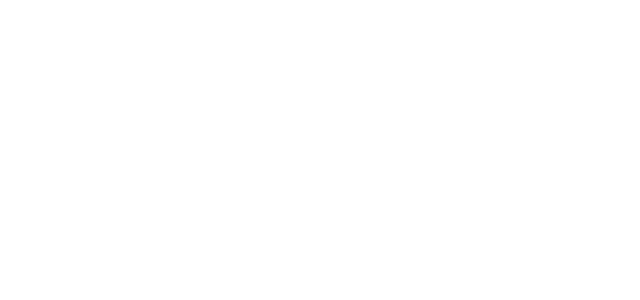
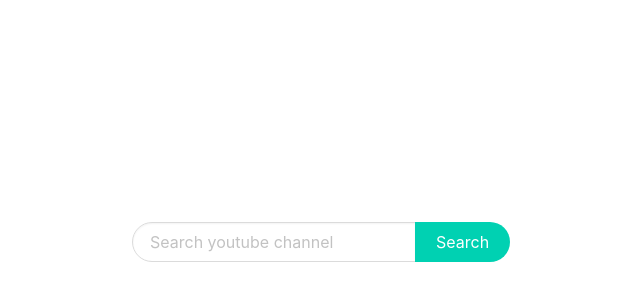
Before and after one commit to athulmr/youtube-subscription-without-account, an Angular app: page / in a window 1280 px wide. Shown: the part 490-790 px from the top of the page, without its empty margins (226-866 px from the left). Built offline with nearby package versions, Linux system fonts and the light colour scheme.

Commit message:
Added router outlet Added bulma css framework

```diff
--- a/angular.json
+++ b/angular.json
@@ -25,6 +25,7 @@
               "src/_redirects"
             ],
             "styles": [
+              "./node_modules/bulma/css/bulma.min.css",
               "src/styles.css"
             ],
             "scripts": []
--- a/package.json
+++ b/package.json
@@ -19,6 +19,7 @@
     "@angular/platform-browser": "~9.1.7",
     "@angular/platform-browser-dynamic": "~9.1.7",
     "@angular/router": "~9.1.7",
+    "bulma": "^0.9.0",
     "rxjs": "~6.5.4",
     "tslib": "^1.10.0",
     "zone.js": "~0.10.2"
--- a/src/app/app-routing.module.ts
+++ b/src/app/app-routing.module.ts
@@ -1,8 +1,13 @@
 import { NgModule } from '@angular/core';
 import { Routes, RouterModule } from '@angular/router';
+import { SubscriptionsComponent } from './components/subscriptions/subscriptions.component';
+import { SearchAndAddComponent } from './components/search-and-add/search-and-add.component';
 
 
-const routes: Routes = [];
+const routes: Routes = [
+  { path: 'sub', component: SubscriptionsComponent },
+  { path: '', component: SearchAndAddComponent }
+];
 
 @NgModule({
   imports: [RouterModule.forRoot(routes)],
--- a/src/app/app.component.html
+++ b/src/app/app.component.html
@@ -1,6 +1 @@
-<div *ngFor="let item of items">
- <a href="https://www.youtube.com/watch?v={{item.snippet.resourceId.videoId}}">
-
-   <img src="{{item.snippet.thumbnails.default.url}}" alt="{{item.snippet.title}}"> {{item.snippet.title}} | {{item.snippet.publishedAt}}
-  </a>
-</div>
+<router-outlet></router-outlet>
--- a/src/app/app.component.ts
+++ b/src/app/app.component.ts
@@ -9,57 +9,6 @@
   templateUrl: './app.component.html',
   styleUrls: ['./app.component.css']
 })
-export class AppComponent implements OnInit {
+export class AppComponent {
   title = 'youtube-subscription-without-account';
-  items: PlayList[] = [];
-  apiKey = environment.apiKey;
-  constructor(private yt: YouTubeService, private route: ActivatedRoute) {}
-
-  ngOnInit() {
-    this.items = [];
-    this.route.queryParams.subscribe(
-      params => {
-        console.log(params.ids);
-
-        if (params.ids) {
-
-          this.getChannels(params.ids);
-        }
-      });
-  }
-
-  getChannels(id: string) {
-    if (!id) {
-      throw new Error('id not present');
-    }
-
-    this.yt.getChannel(id, this.apiKey)
-    .subscribe(res => {
-
-      res.items.forEach(item => {
-        const playlistId = item.contentDetails.relatedPlaylists.uploads;
-        this.getPlayListItems(playlistId);
-      });
-    });
-  }
-
-  getPlayListItems(id: string) {
-    this.yt.getPlaylistItems(id, this.apiKey)
-    .subscribe(res => {
-      if(this.items.length === 0) {
-        this.items = res.items;
-      } else {
-        this.items = this.items.concat(res.items);
-        this.sortPlayListByDate(this.items);
-      }
-    });
-  }
-
-  sortPlayListByDate(playlist: PlayList[]) {
-    playlist.sort((a, b) => {
-      const aDate = new Date(a.snippet.publishedAt);
-      const bDate = new Date(b.snippet.publishedAt);
-      return bDate.getTime() - aDate.getTime();
-    });
-  }
 }
--- a/src/app/app.module.ts
+++ b/src/app/app.module.ts
@@ -4,10 +4,14 @@
 
 import { AppRoutingModule } from './app-routing.module';
 import { AppComponent } from './app.component';
+import { SubscriptionsComponent } from './components/subscriptions/subscriptions.component';
+import { SearchAndAddComponent } from './components/search-and-add/search-and-add.component';
 
 @NgModule({
   declarations: [
-    AppComponent
+    AppComponent,
+    SubscriptionsComponent,
+    SearchAndAddComponent
   ],
   imports: [
     BrowserModule,
--- /dev/null
+++ b/src/app/components/search-and-add/search-and-add.component.html
@@ -0,0 +1,18 @@
+<div class="section search">
+  <div class="container">
+    <div class="columns is-centered">
+      <div class="column is-half">
+        <div class="field has-addons">
+          <div class="control">
+            <input class="input is-rounded" type="text" placeholder="Search youtube channel">
+          </div>
+          <div class="control">
+            <a class="button is-primary  is-rounded">
+              Search
+            </a>
+          </div>
+        </div>
+      </div>
+    </div>
+  </div>
+</div>
--- /dev/null
+++ b/src/app/components/search-and-add/search-and-add.component.ts
@@ -0,0 +1,16 @@
+import { Component, OnInit } from '@angular/core';
+
+@Component({
+  selector: 'app-search-and-add',
+  templateUrl: './search-and-add.component.html',
+  styles: [
+  ]
+})
+export class SearchAndAddComponent implements OnInit {
+
+  constructor() { }
+
+  ngOnInit(): void {
+  }
+
+}
--- /dev/null
+++ b/src/app/components/subscriptions/subscriptions.component.html
@@ -0,0 +1,6 @@
+<div *ngFor="let item of items">
+  <a href="https://www.youtube.com/watch?v={{item.snippet.resourceId.videoId}}">
+
+    <img src="{{item.snippet.thumbnails.default.url}}" alt="{{item.snippet.title}}"> {{item.snippet.title}} | {{item.snippet.publishedAt}}
+   </a>
+ </div>
--- /dev/null
+++ b/src/app/components/subscriptions/subscriptions.component.ts
@@ -0,0 +1,66 @@
+import { Component, OnInit } from '@angular/core';
+import { PlayList } from 'src/app/model/playlist.model';
+import { YouTubeService } from 'src/app/service/youtube.service';
+import { ActivatedRoute } from '@angular/router';
+import { environment } from '../../../environments/environment';
+
+@Component({
+  selector: 'app-subscriptions',
+  templateUrl: './subscriptions.component.html',
+  styles: [
+  ]
+})
+export class SubscriptionsComponent implements OnInit {
+
+  items: PlayList[] = [];
+  apiKey = environment.apiKey;
+  constructor(private yt: YouTubeService, private route: ActivatedRoute) {}
+
+  ngOnInit() {
+    this.items = [];
+    this.route.queryParams.subscribe(
+      params => {
+        console.log(params.ids);
+
+        if (params.ids) {
+
+          this.getChannels(params.ids);
+        }
+      });
+  }
+
+  getChannels(id: string) {
+    if (!id) {
+      throw new Error('id not present');
+    }
+
+    this.yt.getChannel(id, this.apiKey)
+    .subscribe(res => {
+
+      res.items.forEach(item => {
+        const playlistId = item.contentDetails.relatedPlaylists.uploads;
+        this.getPlayListItems(playlistId);
+      });
+    });
+  }
+
+  getPlayListItems(id: string) {
+    this.yt.getPlaylistItems(id, this.apiKey)
+    .subscribe(res => {
+      if(this.items.length === 0) {
+        this.items = res.items;
+      } else {
+        this.items = this.items.concat(res.items);
+        this.sortPlayListByDate(this.items);
+      }
+    });
+  }
+
+  sortPlayListByDate(playlist: PlayList[]) {
+    playlist.sort((a, b) => {
+      const aDate = new Date(a.snippet.publishedAt);
+      const bDate = new Date(b.snippet.publishedAt);
+      return bDate.getTime() - aDate.getTime();
+    });
+  }
+}
--- a/src/styles.css
+++ b/src/styles.css
@@ -1 +1,5 @@
-/* You can add global styles to this file, and also import other style files */
+.search {
+  position: fixed;
+  width: 100%;
+  bottom: 0px;
+}
```
Also changed, not shown: 1 other file (tests, documents, lock files or other folders).
